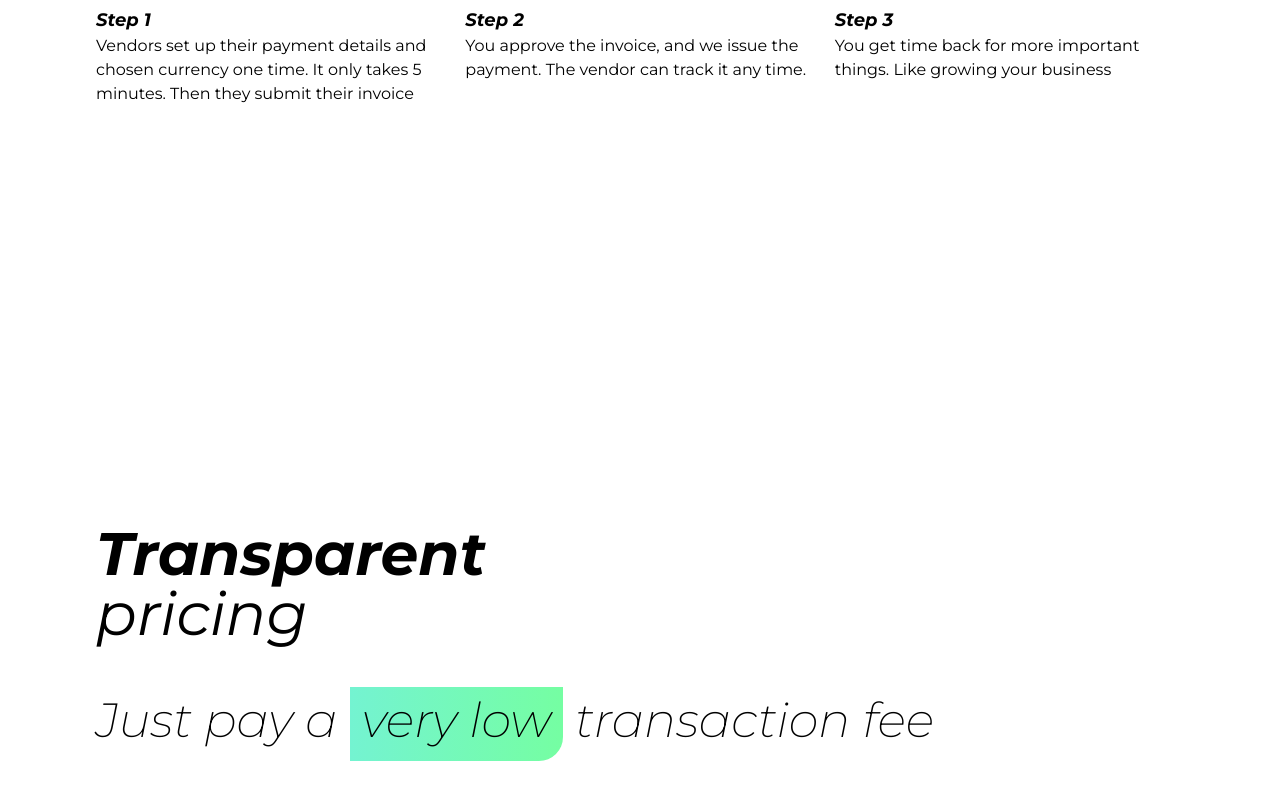
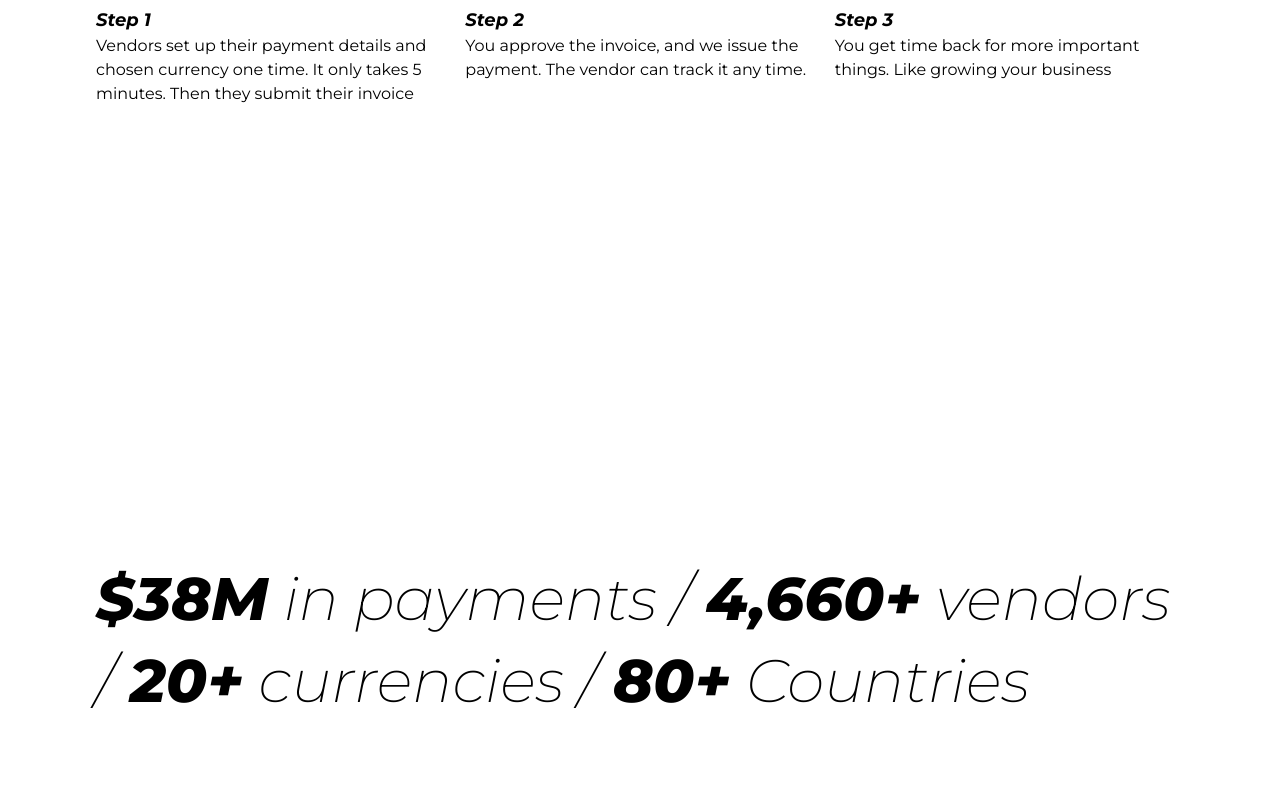
Before and after one commit to Jo5ean/innovalab, an Astro site: page / in a window 1280 px wide. Shown: the part 2152-2952 px from the top of the page. Built offline with nearby package versions, Linux system fonts and the light colour scheme; Astro itself is replaced by a stand-in of ours.

Commit message:
Add Counters section to homepage with global payment statistics

```diff
--- /dev/null
+++ b/src/pages/components/Counters.astro
@@ -0,0 +1,20 @@
+<section
+    class="snap-start flex flex-col w-full md:container mx-auto px-10 md:px-24 items-center md:items-stretch justify-center md:min-h-screen gap-y-10"
+>
+    <h2
+        class="text-5xl md:text-6xl font-extralight italic mt-32 md:mt-0 leading-tight md:leading-snug w-full"
+    >
+        <font class="block md:inline"
+            ><b class="font-extrabold">$38M</b> in payments /</font
+        >
+        <font class="block md:inline"
+            ><b class="font-extrabold">4,660+</b> vendors /</font
+        >
+        <font class="block md:inline"
+            ><b class="font-extrabold">20+</b> currencies /</font
+        >
+        <font class="block md:inline"
+            ><b class="font-extrabold">80+</b> Countries</font
+        >
+    </h2>
+</section>
--- a/src/pages/index.astro
+++ b/src/pages/index.astro
@@ -5,12 +5,14 @@ import Relief from "./components/Relief.astro";
 import Step from "./components/Step.astro";
 import Pricing from "./components/Pricing.astro";
 import Final from "./components/Final.astro";
+import Counters from "./components/Counters.astro";
 ---
 
 <Layout>
     <Hero />
     <Relief />
     <Step />
+    <Counters />
     <Pricing />
     <Final />
 </Layout>
```
